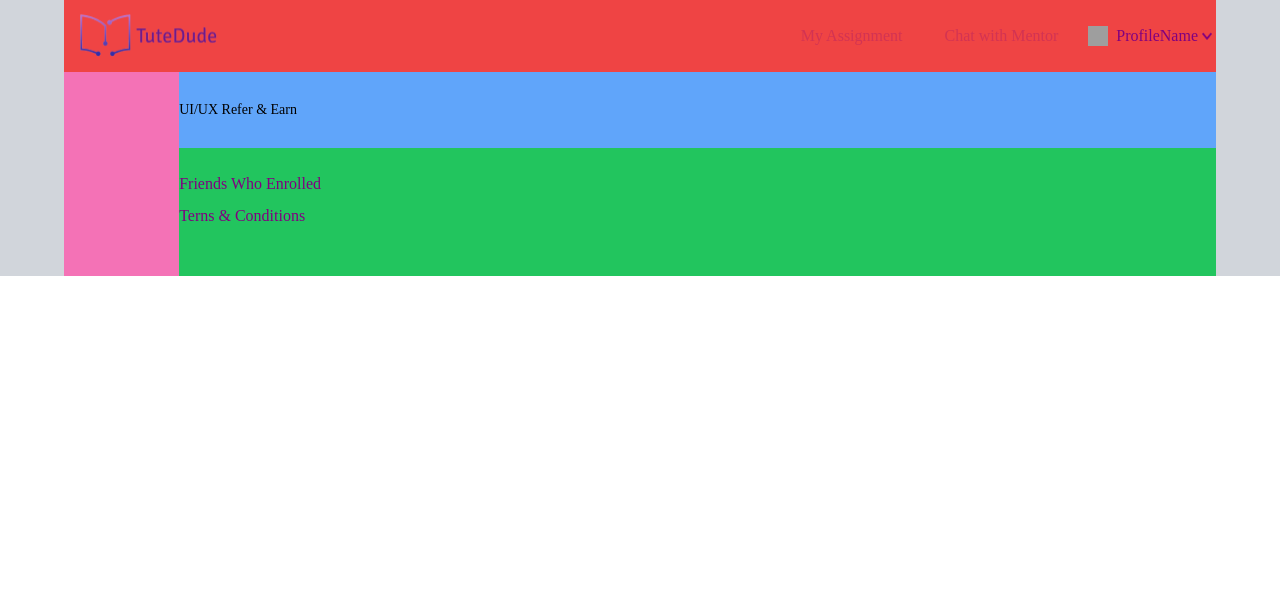
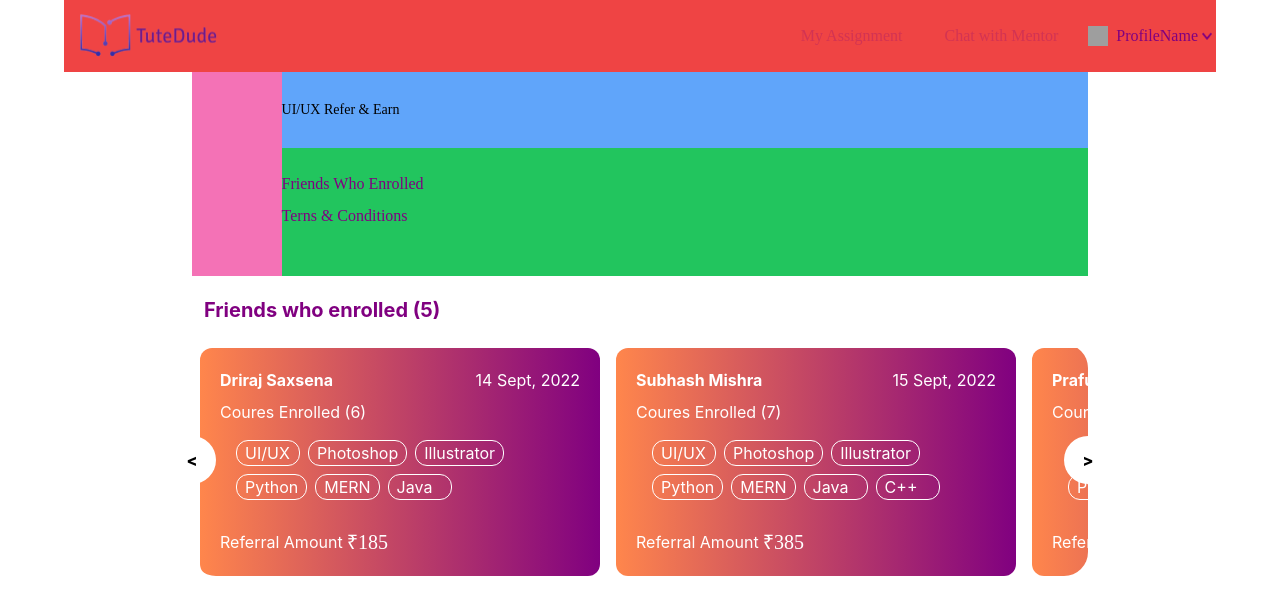
Before and after one commit to beyond-th0ught/tutedude, a React (Create React App) app: page / in a window 1280 px wide. Shown: the top 614 px of the page. Built offline with nearby package versions, Linux system fonts and the light colour scheme; grey boxes are pictures that could not be loaded.

Commit message:
took pull from khush but not merge yet

```diff
--- a/src/App.js
+++ b/src/App.js
@@ -1,18 +1,15 @@
 import NavTop from "./components/NavTop";
 import TitleNav from "./components/TitleNav";
 import NavBottom from "./components/NavBottom";
+import Main from './components/Main';
 
 function App() {
   return (
-    <div className="w-screen bg-gray-300">
-    <div className="mx-[5%]">
-        <NavTop/>
-        <div className="pl-[10%] bg-pink-400">
-            <TitleNav/>
-            <NavBottom/>
-        </div>
-    </div>
-
+    <div className="w-screen">
+      <div className="mx-[5%]">
+          <NavTop/>
+      </div>
+      <Main />
     </div>
   );
 }
--- a/src/components/Main.js
+++ b/src/components/Main.js
@@ -1,9 +1,16 @@
 import React from 'react'
 import Enrolled from './Enrolled'
+import TitleNav from './TitleNav'
+import NavBottom from './NavBottom'
+
 function Main() {
   return (
     <div className='w-full flex justify-center'>
         <div className='w-[90%] md:w-[70%]'>
+            <div className="pl-[10%] bg-pink-400">
+                <TitleNav/>
+                <NavBottom/>
+            </div>
             <Enrolled />
         </div>
     </div>
```
